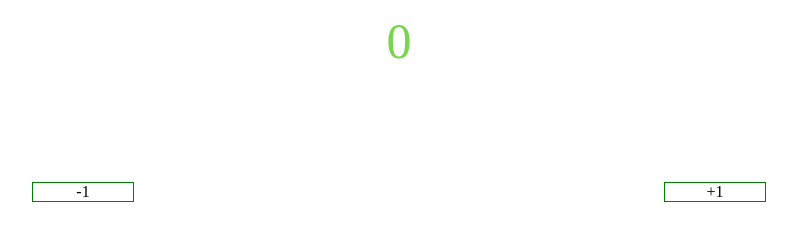
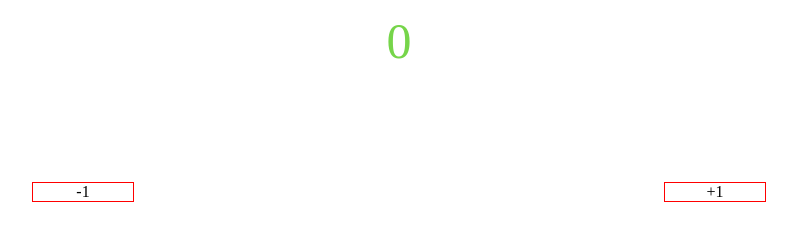
Before and after one commit to suleyman-js/Cliker, a plain HTML site: page index.html in a window 1280 px wide. Shown: the whole page, without its empty margins (241-1038 px from the left). Drawn offline with Linux system fonts and the light colour scheme.

Commit message:
Les boutons ont une bordure rouge désormais

```diff
--- a/index.html
+++ b/index.html
@@ -13,7 +13,7 @@
       }
 
       .btn {
-        border: 1px green solid;
+        border: 1px red solid;
         text-align: center;
         width: 100px;
         margin-left: auto;
```
